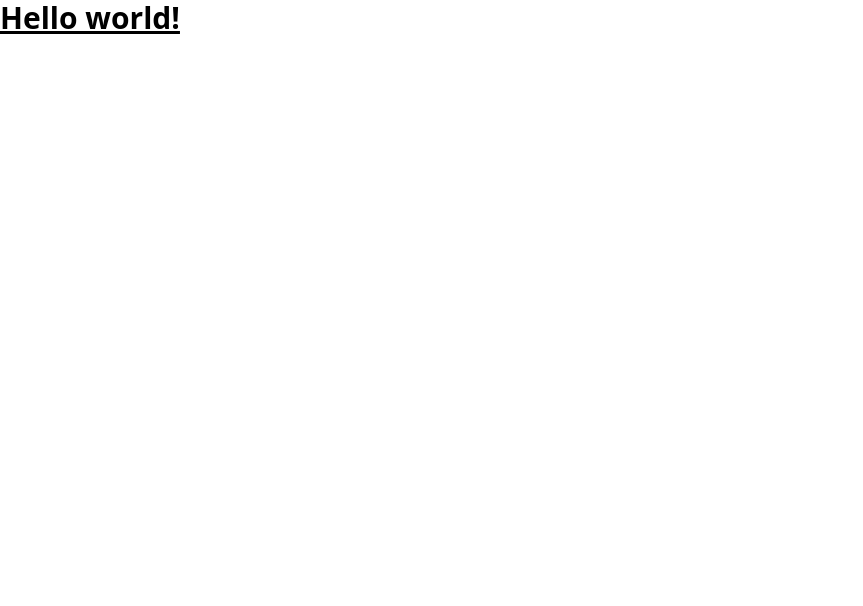
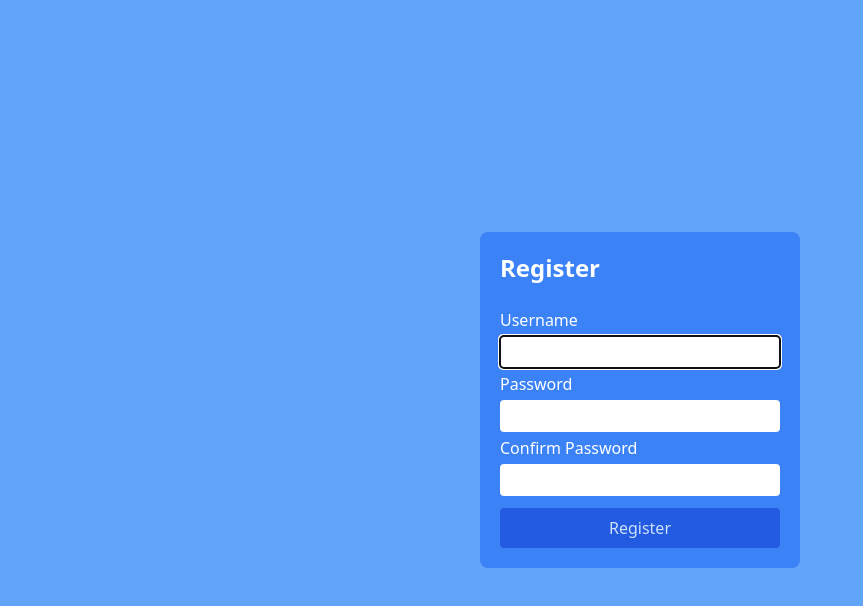
Before and after one commit to rockmel03/React-auth, a React (Vite) app in the folder frontend/: page / in a window 1280 px wide. Shown: the top 606 px of the page, without its empty margins (0-863 px from the left). Built offline with nearby package versions, Linux system fonts and the light colour scheme.

Commit message:
F- add Register page

```diff
--- a/frontend/src/App.jsx
+++ b/frontend/src/App.jsx
@@ -1,5 +1,9 @@
-import React from "react";
+import { Register } from "./pages";
 
 export default function App() {
-  return <h1 className="text-3xl font-bold underline">Hello world!</h1>;
+  return (
+    <main className="bg-blue-400">
+      <Register />
+    </main>
+  );
 }
--- /dev/null
+++ b/frontend/src/pages/Register.jsx
@@ -0,0 +1,164 @@
+import { useEffect, useRef, useState } from "react";
+
+const USER_REGEX = /^[A-z][A-z0-9-_]{3,23}$/;
+const PWD_REGEX = /^(?=.*[a-z])(?=.*[A-Z])(?=.*[0-9])(?=.*[!@#$%]).{8,24}$/;
+
+export const Register = () => {
+  const usernameRef = useRef(null);
+  const passwordRef = useRef(null);
+
+  const [username, setUsername] = useState("");
+  const [validUsername, setValidUsername] = useState(false);
+  const [focusUser, setFocusUser] = useState(false);
+
+  const [password, setPassword] = useState("");
+  const [validPwd, setValidPwd] = useState(false);
+  const [focusPwd, setFocusPwd] = useState(false);
+
+  const [cnfPassword, setCnfPassword] = useState("");
+  const [focusCnfPwd, setFocusCnfpwd] = useState(false);
+
+  const [isPwdMatch, setIsPwdMatch] = useState(false);
+  const [error, setError] = useState("");
+
+  const handleSubmit = (e) => {
+    e.preventDefault();
+      // if button enabled with JS hack
+      const v1 = USER_REGEX.test(username);
+      const v2 = PWD_REGEX.test(password);
+      if (!v1 || !v2) {
+          setError("Invalid Entry");
+          return;
+      }
+    console.log(username, password);
+  };
+
+  useEffect(() => {
+    setValidUsername(USER_REGEX.test(username));
+  }, [username]);
+
+  useEffect(() => {
+    setValidPwd(PWD_REGEX.test(password));
+    setIsPwdMatch(password === cnfPassword);
+  }, [cnfPassword, password]);
+
+  useEffect(() => {
+    setError("");
+  }, [username, password, cnfPassword]);
+
+  useEffect(() => {
+    usernameRef.current.focus();
+  }, []);
+
+  return (
+    <section className="w-full min-h-screen flex flex-col items-center justify-center">
+      <div className="bg-blue-500 text-white p-5 rounded-lg  lg:min-w-[320px]">
+        <h1 className="text-2xl font-semibold">Register</h1>
+        <br />
+        <p
+          className={`px-2 py-1 rounded w-full bg-red-200 text-red-800 ${
+            !error && "hidden"
+          } transition-all duration-300 ease`}
+        >
+          {error}
+        </p>
+        <form onSubmit={handleSubmit} className="w-full flex flex-col gap-1">
+          <label htmlFor="username">Username</label>
+          <input
+            className={`px-2 py-1 rounded bg-white text-black w-full ${
+              focusUser && username && !validUsername ? "outline-red-500" : ""
+            }`}
+            type="text"
+            id="username"
+            autoComplete="false"
+            ref={usernameRef}
+            value={username}
+            onChange={(e) => setUsername(e.target.value)}
+            onFocus={() => setFocusUser(true)}
+            onBlur={() => setFocusUser(false)}
+            aria-invalid={validUsername ? "false" : "true"}
+            aria-describedby="usrNote"
+            required
+          />
+          <p
+            id="usrNote"
+            className={`${
+              focusUser && username && !validUsername ? "block" : "hidden"
+            } text-xs bg-zinc-800 p-2 rounded`}
+          >
+            4 to 24 characters.
+            <br />
+            Must begin with a letter.
+            <br />
+            Letters, numbers, underscores, hyphens allowed.
+          </p>
+          <label htmlFor="password">Password</label>
+          <input
+            className={`px-2 py-1 rounded bg-white text-black w-full ${
+              focusPwd && password && !validPwd ? "outline-red-500" : ""
+            }`}
+            type="password"
+            id="password"
+            ref={passwordRef}
+            value={password}
+            onChange={(e) => setPassword(e.target.value)}
+            onFocus={() => setFocusPwd(true)}
+            onBlur={() => setFocusPwd(false)}
+            aria-invalid={validPwd ? "false" : " true"}
+            aria-describedby="pwdNote"
+            required
+          />
+          <p
+            id="pwdNote"
+            className={`${
+              focusPwd && password && !validPwd ? "block" : "hidden"
+            } text-xs bg-zinc-800 p-2 rounded`}
+          >
+            8 to 24 characters.
+            <br />
+            Must include uppercase and lowercase letters, a number and a special
+            character.
+            <br />
+            Allowed special characters:{" "}
+            <span aria-label="exclamation mark">!</span>{" "}
+            <span aria-label="at symbol">@</span>{" "}
+            <span aria-label="hashtag">#</span>{" "}
+            <span aria-label="dollar sign">$</span>{" "}
+            <span aria-label="percent">%</span>
+          </p>
+          <label htmlFor="cnf-password">Confirm Password</label>
+          <input
+            className={`px-2 py-1 rounded bg-white text-black w-full ${
+              focusCnfPwd && cnfPassword && !isPwdMatch ? "outline-red-500" : ""
+            }`}
+            type="password"
+            id="cnf-password"
+            value={cnfPassword}
+            onChange={(e) => setCnfPassword(e.target.value)}
+            onFocus={() => setFocusCnfpwd(true)}
+            onBlur={() => setFocusCnfpwd(false)}
+            aria-invalid={isPwdMatch ? "false" : "true"}
+            aria-describedby="cnfNote"
+            required
+          />
+          <p
+            id="cnfNote"
+            className={`${
+              focusCnfPwd && cnfPassword && !isPwdMatch ? "block" : "hidden"
+            } text-xs bg-zinc-800 p-2 rounded`}
+          >
+            Must match the first password input field
+          </p>
+
+          <button
+            className="px-2 py-2 mt-2 rounded bg-blue-700 hover:bg-blue-800 cursor-pointer disabled:opacity-75 disabled:cursor-not-allowed"
+            type="submit"
+            disabled={!validUsername || !validPwd || !isPwdMatch ? true : false}
+          >
+            Register
+          </button>
+        </form>
+      </div>
+    </section>
+  );
+};
--- /dev/null
+++ b/frontend/src/pages/index.js
@@ -0,0 +1 @@
+export * from "./Register";
```
